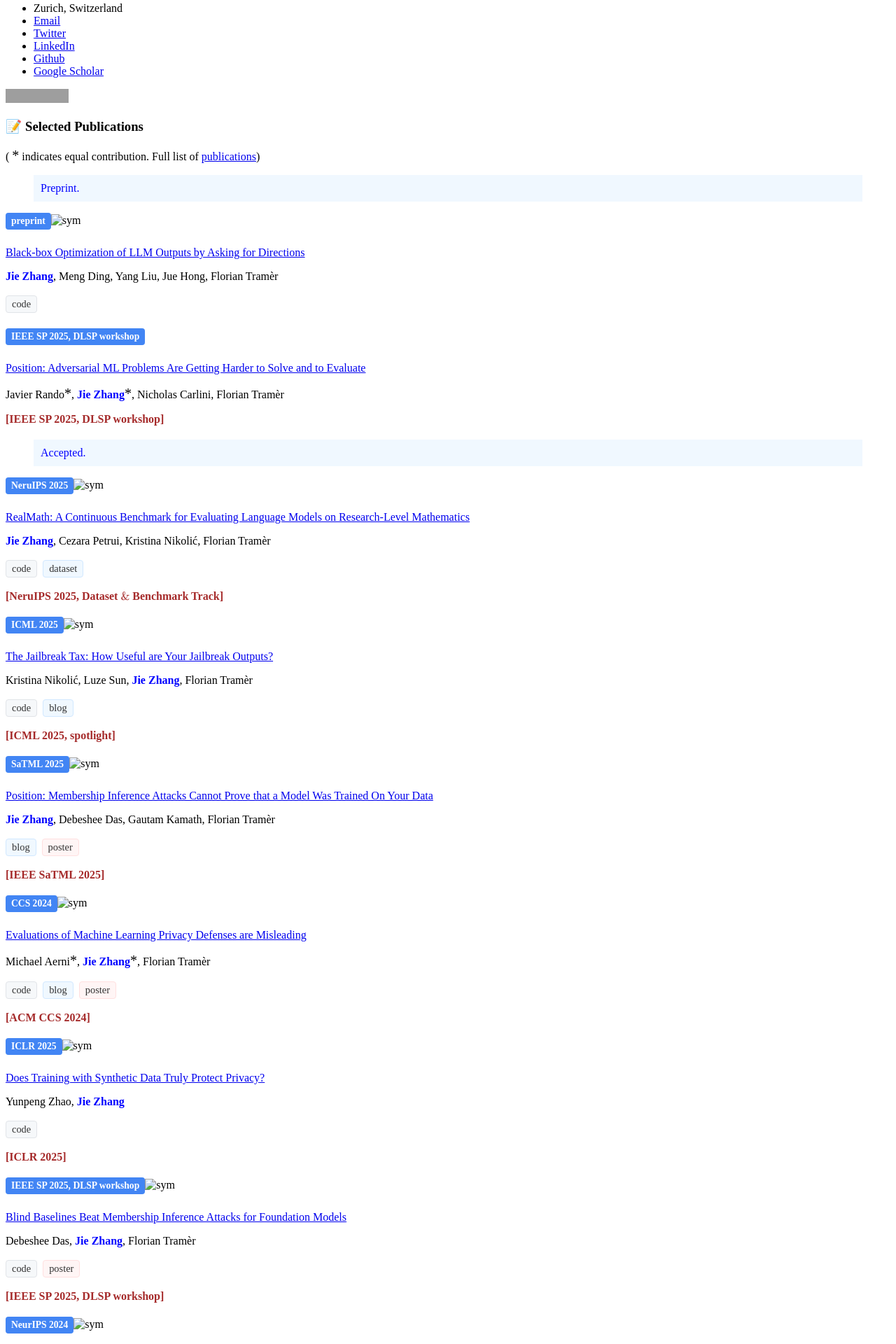
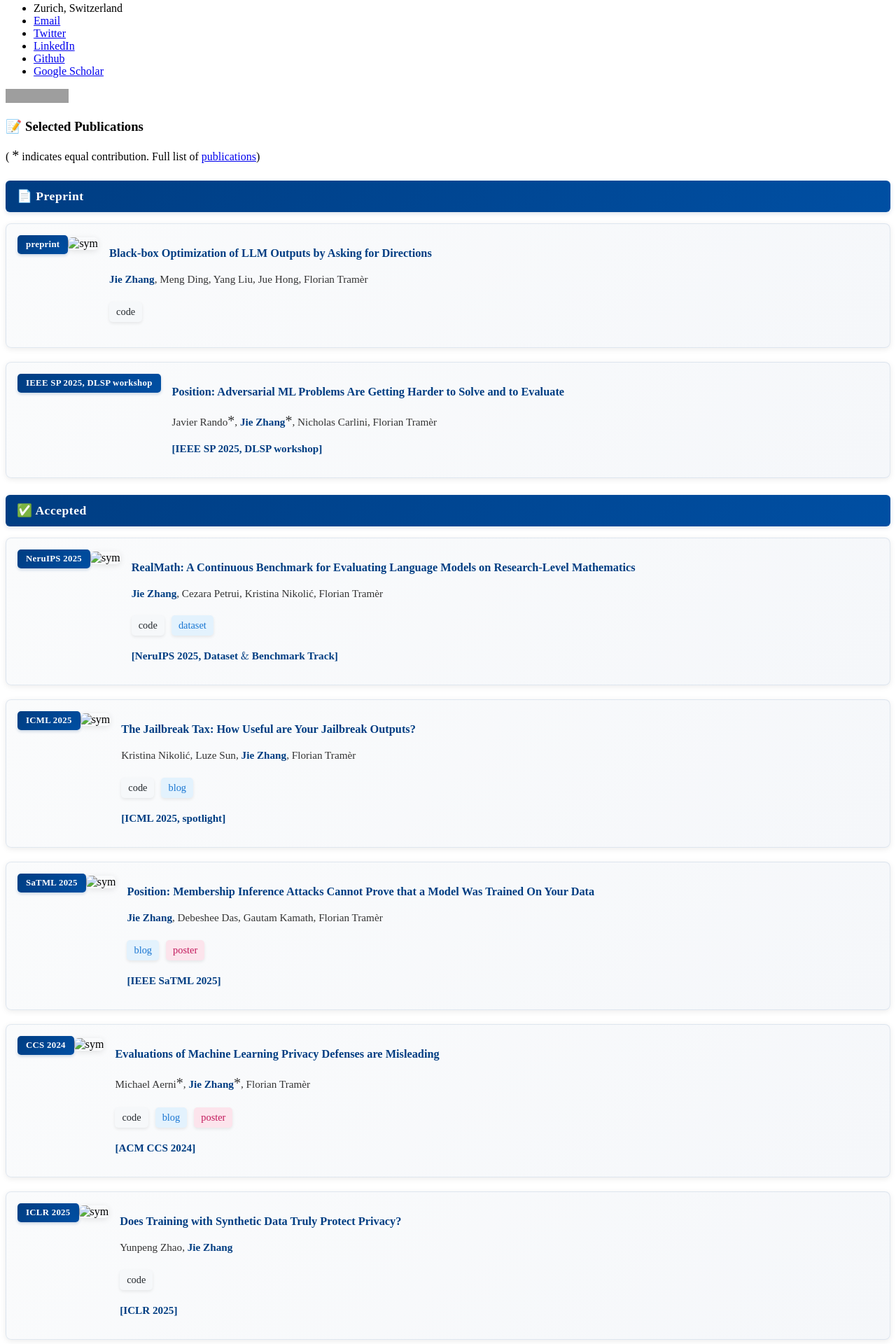
Before and after one commit to zj-jayzhang/zj-jayzhang.github.io, a Jekyll site: the page built from _pages/includes/pubs.md, in a window 1280 px wide. Shown: the part 560-2480 px from the top of the page at 70% size. Built offline with Jekyll 4.4.1, drawn with Linux system fonts in a browser that asks for light colours; our own code applies the rules of GitHub Pages for plain Markdown files; formulas are drawn with MathJax 3; part of the change alters nothing that is shown; grey boxes are pictures that could not be loaded.

Commit message:
Improve Selected Publications section styling and visual hierarchy
Style enhancements:
- Add pub-section-header styling with deep blue gradient background for section dividers
- Replace plain blockquotes with styled headers (📄 Preprint, ✅ Accepted)
- Add card-style containers to paper-box elements with subtle gradients and shadows
- Improve badge styling with gradient background and refined typography
- Add hover effects to paper boxes (shadow increase, slight lift)

Color and typography improvements:
- Update .me class color to match primary blue (#003d82)
- Improve .conf class styling with better color and font weight
- Enhance resource links with better colors, shadows, and hover states:
  - GitHub links: light gray background
  - Blog links: light blue background (#e3f2fd)
  - Poster links: light pink background (#fce4ec)
- Remove underlines from paper titles with text-decoration: none !important
- Improve paper title styling with better color and font size

Layout improvements:
- Update paper-box to use flexbox layout for better image/text alignment
- Improve padding and spacing throughout
- Better shadow depth for visual hierarchy
- Add transitions for smooth hover effects

Co-Authored-By: Claude Haiku 4.5 <noreply@anthropic.com>

```diff
--- a/_pages/includes/pubs.md
+++ b/_pages/includes/pubs.md
@@ -20,90 +20,151 @@
 </style>
 <style>
   .me {
-    color: blue;
+    color: #003d82;
     font-weight: bold;
   }
 </style>
 
 <style>
   .conf {
-    color: brown;
-    font-weight: bold;
+    color: #003d82;
+    font-weight: 600;
+    font-size: 0.95em;
   }
 </style>
 
 <style>
   .resource-link {
     color: #333;
-    padding: 3px 8px;
-    border-radius: 4px;
+    padding: 6px 10px;
+    border-radius: 5px;
     text-decoration: none;
     display: inline-block;
-    margin: 2px 4px 2px 0;
-    border: 1px solid #e1e4e8;
+    margin: 4px 6px 4px 0;
+    border: none;
     font-size: 0.9em;
+    font-weight: 500;
     transition: all 0.2s ease;
+    box-shadow: 0 2px 4px rgba(0, 0, 0, 0.08);
   }
 
   .github-link {
     background-color: #f6f8fa;
-    border-color: #e1e4e8;
+    color: #24292e;
   }
   .github-link:hover {
     background-color: #e1e4e8;
+    box-shadow: 0 3px 6px rgba(0, 0, 0, 0.12);
   }
 
   .blog-link {
-    background-color: #f0f8ff;
-    border-color: #d1e8ff;
+    background-color: #e3f2fd;
+    color: #1976d2;
   }
   .blog-link:hover {
-    background-color: #d1e8ff;
+    background-color: #bbdefb;
+    box-shadow: 0 3px 6px rgba(25, 118, 210, 0.15);
   }
 
   .poster-link {
-    background-color: #fff5f5;
-    border-color: #ffe0e0;
+    background-color: #fce4ec;
+    color: #c2185b;
   }
   .poster-link:hover {
-    background-color: #ffe0e0;
+    background-color: #f8bbd0;
+    box-shadow: 0 3px 6px rgba(194, 24, 91, 0.15);
   }
 
   .paper-links {
-    margin-top: 4px;
+    margin-top: 8px;
+    margin-bottom: 8px;
   }
 
   .paper-title {
-    font-weight: 500;
-    margin-bottom: 4px;
+    font-weight: 600;
+    margin-bottom: 6px;
+    font-size: 1.02em;
+    color: #003d82;
+  }
+
+  .paper-title a {
+    color: #003d82;
+    text-decoration: none !important;
+  }
+
+  .paper-title a:hover {
+    color: #004fa3;
   }
 
   .authors {
-    margin-bottom: 4px;
+    margin-bottom: 8px;
+    font-size: 0.95em;
+    color: #333;
+    line-height: 1.5;
   }
 
   .badge {
     display: inline-block;
-    padding: 4px 8px;
-    border-radius: 4px;
-    font-size: 0.85em;
-    font-weight: 600;
+    padding: 6px 12px;
+    border-radius: 5px;
+    font-size: 0.8em;
+    font-weight: 700;
     color: white;
-    background-color: #4285f4;
-    margin-bottom: 8px;
+    background: linear-gradient(135deg, #003d82 0%, #004fa3 100%);
+    margin-bottom: 10px;
+    box-shadow: 0 2px 4px rgba(0, 61, 130, 0.2);
+    letter-spacing: 0.3px;
   }
 
   .paper-box {
     margin-bottom: 20px;
+    display: flex;
+    background: linear-gradient(135deg, #fafbfc 0%, #f5f7fa 100%);
+    border-radius: 8px;
+    padding: 16px;
+    box-shadow: 0 2px 8px rgba(0, 0, 0, 0.08);
+    transition: all 0.3s ease;
+    border: 1px solid rgba(0, 61, 130, 0.1);
+  }
+
+  .paper-box:hover {
+    box-shadow: 0 4px 12px rgba(0, 61, 130, 0.12);
+    transform: translateY(-2px);
+  }
+
+  .paper-box-image {
+    flex-shrink: 0;
+    margin-right: 16px;
+  }
+
+  .paper-box-image img {
+    border-radius: 6px;
+    box-shadow: 0 2px 8px rgba(0, 0, 0, 0.1);
+  }
+
+  .paper-box-text {
+    flex: 1;
+  }
+</style>
+
+<style>
+  .pub-section-header {
+    font-size: 1.1em;
+    color: white;
+    background: linear-gradient(135deg, #003d82 0%, #004fa3 100%);
+    padding: 12px 16px;
+    margin: 24px 0 16px 0;
+    border-radius: 6px;
+    font-weight: 700;
+    letter-spacing: 0.5px;
+    box-shadow: 0 2px 6px rgba(0, 61, 130, 0.15);
   }
 </style>
 
 
 
 
-<blockquote style="font-size: 1em; color: blue; background-color: #f0f8ff; padding: 10px;">
-Preprint.
-</blockquote>
+<div class="pub-section-header">📄 Preprint</div>
 
 
 
@@ -139,9 +200,7 @@ Preprint.
 
 
 <!-- Accepted -->
-<blockquote style="font-size: 1em; color: blue; background-color: #f0f8ff; padding: 10px;">
-Accepted.
-</blockquote>
+<div class="pub-section-header">✅ Accepted</div>
 
 
 <div class='paper-box'><div class='paper-box-image'><div><div class="badge">NeruIPS 2025</div><img src='images/realmath.png' alt="sym" width="100%"></div></div>
```
